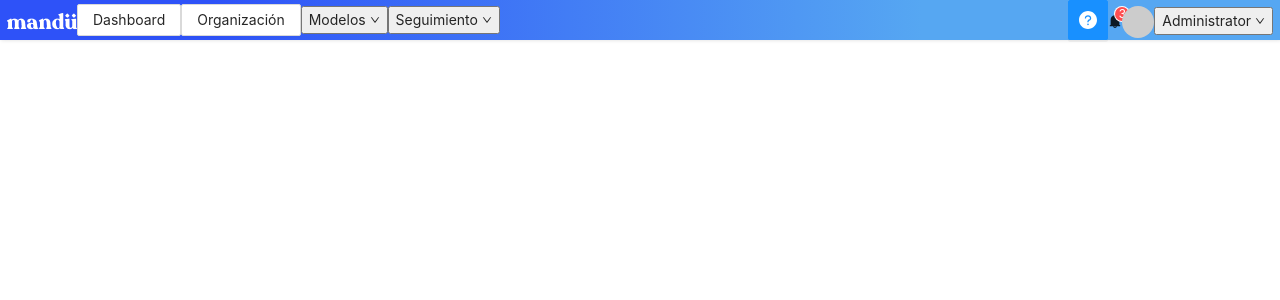
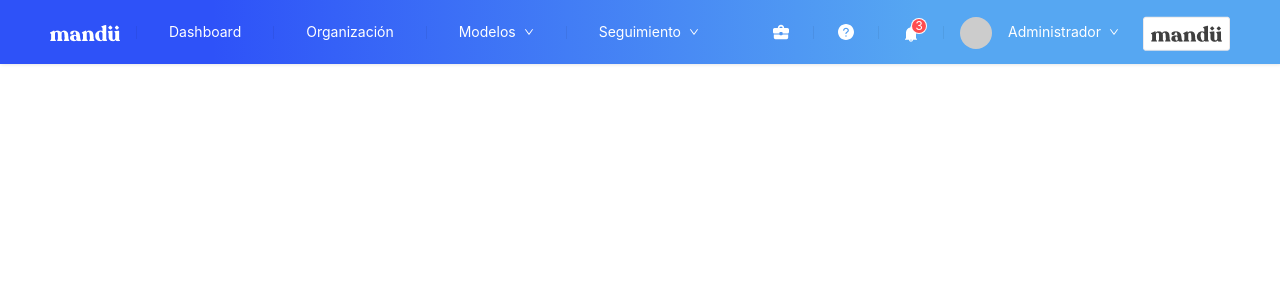
Before and after one commit to jcvegab/mandu-frontend, a JavaScript app: page / in a window 1280 px wide. Shown: the top 300 px of the page. Built offline with nearby package versions, Linux system fonts and the light colour scheme; the HTML template or start-up script is replaced by a standard one.

Commit message:
Realizacióndel layout en header y estructuración de estilos básicos

```diff
--- a/src/App.js
+++ b/src/App.js
@@ -1,4 +1,5 @@
-// import { Tabs, Button, Pagination, Radio, Input, Select, Table } from 'antd';
+import { Layout } from 'antd';
+// import { Layout, Tabs, Button, Pagination, Radio, Input, Select, Table } from 'antd';
 // import {
 //   PlusOutlined,
 //   DownloadOutlined,
@@ -101,7 +102,7 @@ import 'antd/dist/antd.less';
 
 function App() {
   return (
-    <main className="App">
+    <Layout>
       <Header />
       {/* <div>
         <Button type="primary" icon={<PlusOutlined />} size={'large'} />
@@ -130,7 +131,7 @@ function App() {
           <p>Otro Panel</p>
         </Tabs.TabPane>
       </Tabs> */}
-    </main>
+    </Layout>
   );
 }
 
--- a/src/components/Header.js
+++ b/src/components/Header.js
@@ -1,10 +1,21 @@
-import { Button, Dropdown, Avatar, Badge, Menu } from 'antd';
+import {
+  Layout,
+  Menu,
+  Button,
+  Badge,
+  Dropdown,
+  Avatar,
+  Space,
+  Divider,
+} from 'antd';
 import {
   DownOutlined,
   QuestionCircleFilled,
   BellFilled,
 } from '@ant-design/icons';
+import Icon from '@ant-design/icons';
 import logo from '../assets/logo.png';
+import logoBox from '../assets/logo_box.png';
 import '../styles/Header.less';
 
 const menu = (
@@ -15,37 +26,70 @@ const menu = (
   </Menu>
 );
 
+const PortfolioSvg = () => (
+  <svg width="16" height="16" viewBox="0 0 16 16" fill="none">
+    <path
+      d="M8.80001 11.1999H7.20001C6.76001 11.1999 6.40001 10.8399 6.40001 10.3999H0.808014V13.5999C0.808014 14.4799 1.52801 15.1999 2.40801 15.1999H13.6C14.48 15.1999 15.2 14.4799 15.2 13.5999V10.3999H9.60001C9.60001 10.8399 9.24001 11.1999 8.80001 11.1999Z"
+      fill="white"
+    />
+    <path
+      d="M14.4 3.99987H11.2C11.2 2.23187 9.768 0.799866 8 0.799866C6.232 0.799866 4.8 2.23187 4.8 3.99987H1.6C0.72 3.99987 0 4.71987 0 5.59987V7.99987C0 8.88787 0.712 9.59987 1.6 9.59987H6.4V8.79987C6.4 8.35987 6.76 7.99987 7.2 7.99987H8.8C9.24 7.99987 9.6 8.35987 9.6 8.79987V9.59987H14.4C15.28 9.59987 16 8.87987 16 7.99987V5.59987C16 4.71987 15.28 3.99987 14.4 3.99987ZM6.4 3.99987C6.4 3.11987 7.12 2.39987 8 2.39987C8.88 2.39987 9.6 3.11987 9.6 3.99987H9.592H6.392H6.4Z"
+      fill="white"
+    />
+  </svg>
+);
+
+const PortfolioIcon = (props) => <Icon component={PortfolioSvg} {...props} />;
+
 function Header() {
   return (
-    <header className="header-container">
-      <div>
+    <Layout.Header className="header">
+      <Space className="header__container" split={<Divider type="vertical" />}>
         <img src={logo} alt="Logo Mandu" />
-        <Button>Dashboard</Button>
-        <Button>Organización</Button>
+        <Button type="text" style={{ color: 'white' }}>
+          Dashboard
+        </Button>
+        <Button type="text" style={{ color: 'white' }}>
+          Organización
+        </Button>
         <Dropdown overlay={menu} trigger={['click']}>
-          <button onClick={(e) => e.preventDefault()}>
+          <Button type="text" style={{ color: 'white' }}>
             Modelos <DownOutlined />
-          </button>
+          </Button>
         </Dropdown>
         <Dropdown overlay={menu} trigger={['click']}>
-          <button onClick={(e) => e.preventDefault()}>
+          <Button type="text" style={{ color: 'white' }}>
             Seguimiento <DownOutlined />
-          </button>
+          </Button>
         </Dropdown>
-      </div>
-      <div>
-        <Button type="primary" icon={<QuestionCircleFilled />} size={'large'} />
-        <Badge size={'small'} count={3}>
-          <BellFilled />
-        </Badge>
-        <Avatar />
-        <Dropdown overlay={menu} trigger={['click']}>
-          <button onClick={(e) => e.preventDefault()}>
-            Administrator <DownOutlined />
-          </button>
-        </Dropdown>
-      </div>
-    </header>
+      </Space>
+      <Space className="header__container">
+        <Space split={<Divider type="vertical" />}>
+          <Button type="link" icon={<PortfolioIcon />} />
+          <Button
+            type="link"
+            icon={<QuestionCircleFilled style={{ color: 'white' }} />}
+          />
+          <Button
+            type="link"
+            icon={
+              <Badge size="small" count={3}>
+                <BellFilled style={{ color: 'white' }} />
+              </Badge>
+            }
+          />
+          <div>
+            <Avatar />
+            <Dropdown overlay={menu} trigger={['click']}>
+              <Button type="text" style={{ color: 'white' }}>
+                Administrador <DownOutlined />
+              </Button>
+            </Dropdown>
+          </div>
+        </Space>
+        <img src={logoBox} alt="Logo Mandu Box" />
+      </Space>
+    </Layout.Header>
   );
 }
 
--- a/src/styles/Header.less
+++ b/src/styles/Header.less
@@ -1,8 +1,7 @@
-.header-container {
+header[class*='header'] {
   display: flex;
   align-items: center;
   justify-content: space-between;
-  padding: 0 7px;
   background: linear-gradient(
       270deg,
       #56a7f2 27.97%,
@@ -11,3 +10,9 @@
     #2e52f8;
   box-shadow: 1px 0px 4px rgba(0, 0, 0, 0.15);
 }
+
+.header__container {
+  display: flex;
+  align-items: center;
+  justify-content: center;
+}
```
Also changed, not shown: src/assets/logo_box.png (added).
